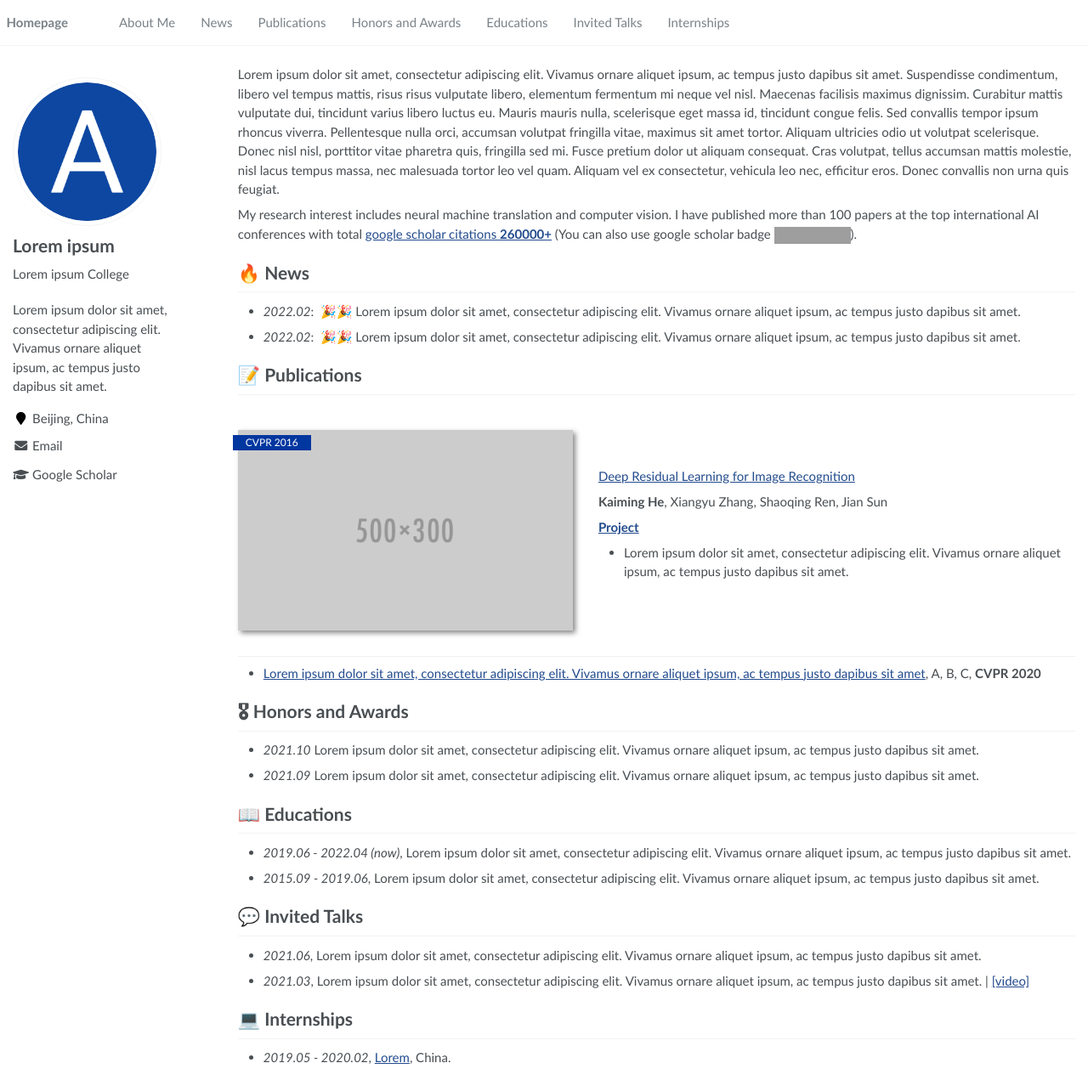
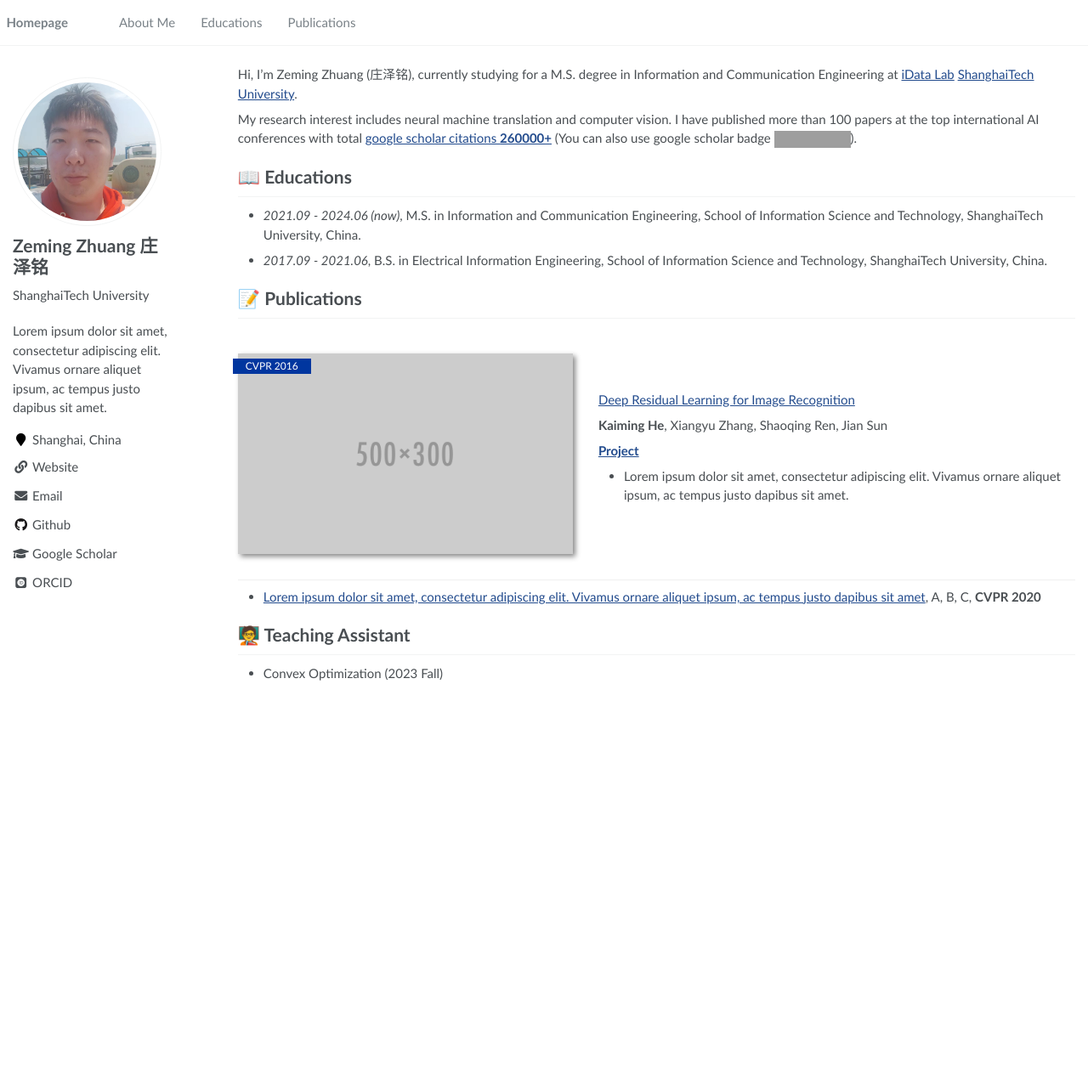
Before and after one commit to RayeRen/acad-homepage.github.io, a Jekyll site: the page built from _pages/about.md, in a window 1280 px wide and 1271 px high. Shown: the whole window at 85% size. Built offline with Jekyll 4.4.1, drawn with Linux system fonts in a browser that asks for light colours; some web fonts are replaced; grey boxes are pictures that could not be loaded.

Commit message:
Modify config

```diff
--- a/_config.yml
+++ b/_config.yml
@@ -6,9 +6,9 @@
 # `jekyll serve`. If you change this file, please restart the server process.
 
 # Site Settings
-title                    : "Lorem ipsum"
+title                    : "Zeming's Homepage"
 description              : "Lorem ipsum dolor sit amet, consectetur adipiscing elit. Vivamus ornare aliquet ipsum, ac tempus justo dapibus sit amet. "
-repository               : "RayeRen/acad-homepage.github.io"
+repository               : "xxcpeter/xxcpeter.github.io"
 google_scholar_stats_use_cdn : true
 
 # google analytics
@@ -21,23 +21,23 @@
 
 # Site Author
 author:
-  name             : "Lorem ipsum"
-  avatar           : "images/android-chrome-512x512.png"
-  bio              : "Lorem ipsum College"
-  location         : "Beijing, China"
+  name             : "Zeming Zhuang 庄泽铭"
+  avatar           : "images/profile.jpg"
+  bio              : "ShanghaiTech University"
+  location         : "Shanghai, China"
   employer         :
   pubmed           :
-  googlescholar    : "https://scholar.google.com/citations?user=YOUR_GOOGLE_SCHOLAR_ID"
-  email            : "Lorem@ipsum.com"
+  googlescholar    : "https://scholar.google.com/citations?user=gT-udAwAAAAJ"
+  email            : "zhuangzm@shanghaitech.edu.cn"
   researchgate     :  # e.g., "https://www.researchgate.net/profile/yourprofile"
-  uri              :
+  uri              : "www.xxcpeter.tech"
   bitbucket        :
   codepen          :
   dribbble         :
   flickr           :
   facebook         :
   foursquare       :
-  github           : # e.g., "github username"
+  github           : "xxcpeter"
   google_plus      :
   keybase          :
   instagram        :
@@ -45,7 +45,7 @@
   lastfm           :
   linkedin         : # e.g., "linkedin username"
   dblp             : # e.g., "https://dblp.org/pid/xx/xxxx.html"
-  orcid            : # e.g., "https://orcid.org/xxxx"
+  orcid            : "https://orcid.org/my-orcid?orcid=0000-0001-8846-523X"
   pinterest        :
   soundcloud       :
   stackoverflow    : # http://stackoverflow.com/users/123456/username
--- a/_pages/about.md
+++ b/_pages/about.md
@@ -17,14 +17,17 @@
 
 <span class='anchor' id='about-me'></span>
 
-Lorem ipsum dolor sit amet, consectetur adipiscing elit. Vivamus ornare aliquet ipsum, ac tempus justo dapibus sit amet. Suspendisse condimentum, libero vel tempus mattis, risus risus vulputate libero, elementum fermentum mi neque vel nisl. Maecenas facilisis maximus dignissim. Curabitur mattis vulputate dui, tincidunt varius libero luctus eu. Mauris mauris nulla, scelerisque eget massa id, tincidunt congue felis. Sed convallis tempor ipsum rhoncus viverra. Pellentesque nulla orci, accumsan volutpat fringilla vitae, maximus sit amet tortor. Aliquam ultricies odio ut volutpat scelerisque. Donec nisl nisl, porttitor vitae pharetra quis, fringilla sed mi. Fusce pretium dolor ut aliquam consequat. Cras volutpat, tellus accumsan mattis molestie, nisl lacus tempus massa, nec malesuada tortor leo vel quam. Aliquam vel ex consectetur, vehicula leo nec, efficitur eros. Donec convallis non urna quis feugiat.
+Hi, I'm Zeming Zhuang (庄泽铭), currently studying for a M.S. degree in Information and Communication Engineering at <a href="https://faculty.sist.shanghaitech.edu.cn/faculty/shiym/group.html">iData Lab</a> <a href="https://www.shanghaitech.edu.cn/eng/">ShanghaiTech University</a>.
 
 My research interest includes neural machine translation and computer vision. I have published more than 100 papers at the top international AI conferences with total <a href='https://scholar.google.com/citations?user=DhtAFkwAAAAJ'>google scholar citations <strong><span id='total_cit'>260000+</span></strong></a> (You can also use google scholar badge <a href='https://scholar.google.com/citations?user=DhtAFkwAAAAJ'><img src="https://img.shields.io/endpoint?url={{ url | url_encode }}&logo=Google%20Scholar&labelColor=f6f6f6&color=9cf&style=flat&label=citations"></a>).
 
+# 📖 Educations
+- *2021.09 - 2024.06 (now)*, M.S. in Information and Communication Engineering, School of Information Science and Technology, ShanghaiTech University, China.
+- *2017.09 - 2021.06*, B.S. in Electrical Information Engineering, School of Information Science and Technology, ShanghaiTech University, China.
 
-# 🔥 News
+<!-- # 🔥 News
 - *2022.02*: &nbsp;🎉🎉 Lorem ipsum dolor sit amet, consectetur adipiscing elit. Vivamus ornare aliquet ipsum, ac tempus justo dapibus sit amet.
-- *2022.02*: &nbsp;🎉🎉 Lorem ipsum dolor sit amet, consectetur adipiscing elit. Vivamus ornare aliquet ipsum, ac tempus justo dapibus sit amet.
+- *2022.02*: &nbsp;🎉🎉 Lorem ipsum dolor sit amet, consectetur adipiscing elit. Vivamus ornare aliquet ipsum, ac tempus justo dapibus sit amet.  -->
 
 # 📝 Publications
 
@@ -42,17 +45,9 @@
 
 - [Lorem ipsum dolor sit amet, consectetur adipiscing elit. Vivamus ornare aliquet ipsum, ac tempus justo dapibus sit amet](https://github.com), A, B, C, **CVPR 2020**
 
-# 🎖 Honors and Awards
+<!-- # 🎖 Honors and Awards
 - *2021.10* Lorem ipsum dolor sit amet, consectetur adipiscing elit. Vivamus ornare aliquet ipsum, ac tempus justo dapibus sit amet.
-- *2021.09* Lorem ipsum dolor sit amet, consectetur adipiscing elit. Vivamus ornare aliquet ipsum, ac tempus justo dapibus sit amet.
+- *2021.09* Lorem ipsum dolor sit amet, consectetur adipiscing elit. Vivamus ornare aliquet ipsum, ac tempus justo dapibus sit amet.  -->
 
-# 📖 Educations
-- *2019.06 - 2022.04 (now)*, Lorem ipsum dolor sit amet, consectetur adipiscing elit. Vivamus ornare aliquet ipsum, ac tempus justo dapibus sit amet.
-- *2015.09 - 2019.06*, Lorem ipsum dolor sit amet, consectetur adipiscing elit. Vivamus ornare aliquet ipsum, ac tempus justo dapibus sit amet.
-
-# 💬 Invited Talks
-- *2021.06*, Lorem ipsum dolor sit amet, consectetur adipiscing elit. Vivamus ornare aliquet ipsum, ac tempus justo dapibus sit amet.
-- *2021.03*, Lorem ipsum dolor sit amet, consectetur adipiscing elit. Vivamus ornare aliquet ipsum, ac tempus justo dapibus sit amet.  \| [\[video\]](https://github.com/)
-
-# 💻 Internships
-- *2019.05 - 2020.02*, [Lorem](https://github.com/), China.
+# 🧑‍🏫 Teaching Assistant
+- Convex Optimization (2023 Fall)
```
Also changed, not shown: _data/navigation.yml (+11 -11 lines), images/profile.jpg (added).
